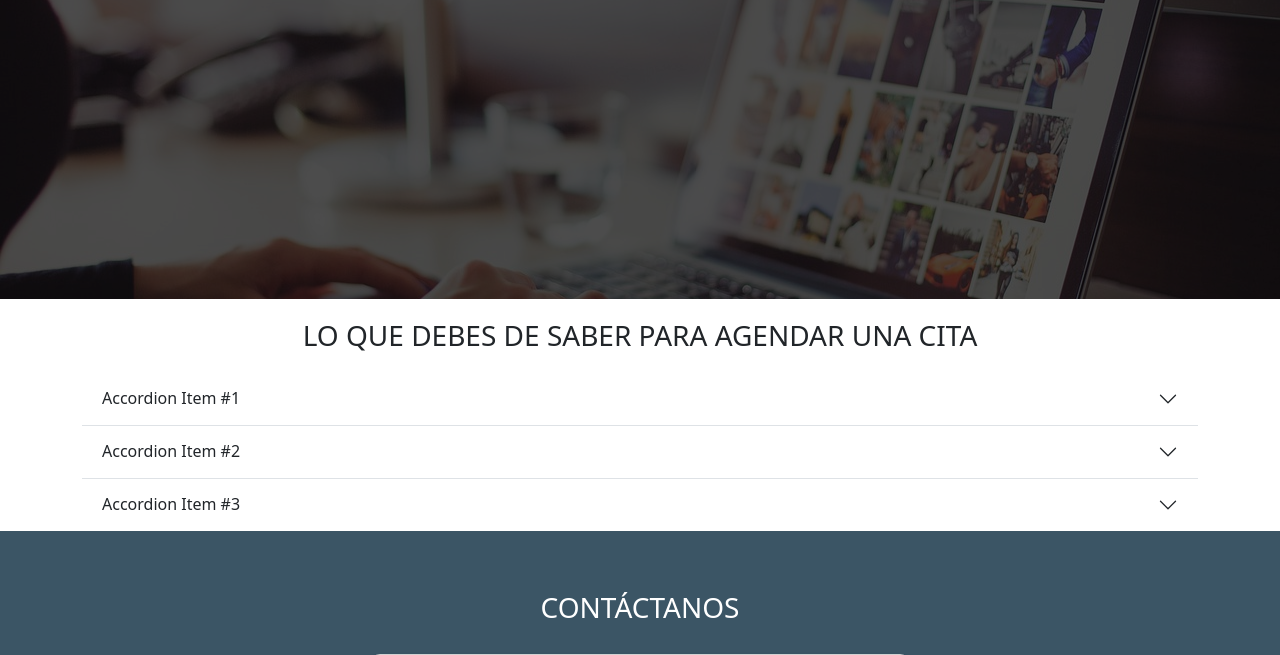
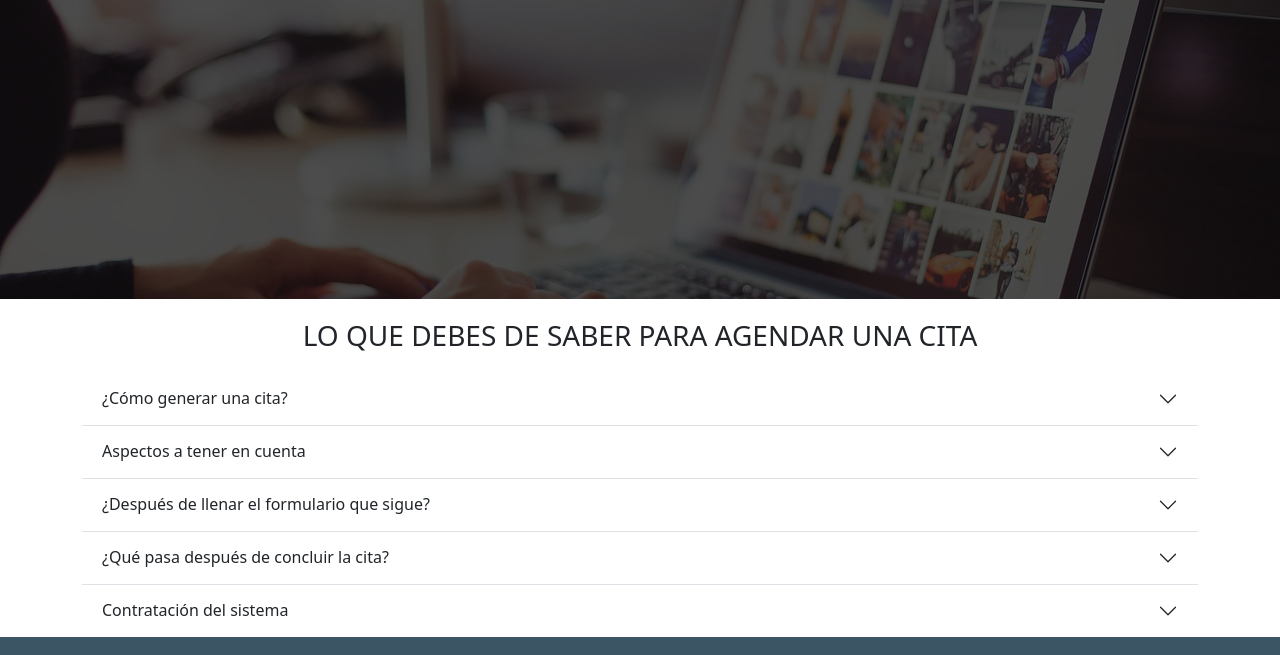
Before and after one commit to Ematsu175/omega_appweb, a PHP site: page /admin/index_usuario.php in a window 1280 px wide. Shown: the part 3051-3706 px from the top of the page. Run offline with PHP 8.4, Linux system fonts and the light colour scheme; some web fonts are replaced.

Commit message:
Preguntas index_usuario

```diff
--- a/admin/index_usuario.php
+++ b/admin/index_usuario.php
@@ -1,5 +1,5 @@
 <?php
-    session_start();
+    //session_start();
     require_once('views/header_user/header_user.php');
 ?>
 
@@ -20,14 +20,14 @@
                             <button class="accordion-button collapsed" type="button" data-bs-toggle="collapse"
                                 data-bs-target="#flush-collapseOne" aria-expanded="false"
                                 aria-controls="flush-collapseOne">
-                                Accordion Item #1
+                                ¿Cómo generar una cita?
                             </button>
                         </h2>
                         <div id="flush-collapseOne" class="accordion-collapse collapse"
                             data-bs-parent="#accordionFlushExample">
-                            <div class="accordion-body">Placeholder content for this accordion, which is intended to
-                                demonstrate the <code>.accordion-flush</code> class. This is the first item's accordion
-                                body.</div>
+                            <div class="accordion-body">Necesitas haber realizado un inicio de sesión y saber que tipo de sistema requiere tu empresa, teniendo eso en cuenta debes de irte a la
+                                parte superior derecha de la página al apartado CITA, después darle clic a NUEVO y generar
+                                registrar la cita.</div>
                         </div>
                     </div>
                     <div class="accordion-item">
@@ -35,14 +35,14 @@
                             <button class="accordion-button collapsed" type="button" data-bs-toggle="collapse"
                                 data-bs-target="#flush-collapseTwo" aria-expanded="false"
                                 aria-controls="flush-collapseTwo">
-                                Accordion Item #2
+                                Aspectos a tener en cuenta
                             </button>
                         </h2>
                         <div id="flush-collapseTwo" class="accordion-collapse collapse"
                             data-bs-parent="#accordionFlushExample">
-                            <div class="accordion-body">Placeholder content for this accordion, which is intended to
-                                demonstrate the <code>.accordion-flush</code> class. This is the second item's accordion
-                                body. Let's imagine this being filled with some actual content.</div>
+                            <div class="accordion-body">
+                                No se pueden realizar citas los días sábados y domingos además
+                                de que la cita no se puede generar el mismo día.</div>
                         </div>
                     </div>
                     <div class="accordion-item">
@@ -50,16 +50,47 @@
                             <button class="accordion-button collapsed" type="button" data-bs-toggle="collapse"
                                 data-bs-target="#flush-collapseThree" aria-expanded="false"
                                 aria-controls="flush-collapseThree">
-                                Accordion Item #3
+                                ¿Después de llenar el formulario que sigue?
                             </button>
                         </h2>
                         <div id="flush-collapseThree" class="accordion-collapse collapse"
                             data-bs-parent="#accordionFlushExample">
-                            <div class="accordion-body">Placeholder content for this accordion, which is intended to
-                                demonstrate the <code>.accordion-flush</code> class. This is the third item's accordion
-                                body. Nothing more exciting happening here in terms of content, but just filling up the
-                                space to make it look, at least at first glance, a bit more representative of how this
-                                would look in a real-world application.</div>
+                            <div class="accordion-body">
+                            Después de haber dado de alta la cita hay que tener en cuenta que el personal se encargará de revisarla y
+                            establecer contacto con usted para poder fijar un horario de atención.
+                            </div>
+                        </div>
+                    </div>
+                    <div class="accordion-item">
+                        <h2 class="accordion-header">
+                            <button class="accordion-button collapsed" type="button" data-bs-toggle="collapse"
+                                data-bs-target="#flush-collapseFour" aria-expanded="false"
+                                aria-controls="flush-collapseFour">
+                                ¿Qué pasa después de concluir la cita?
+                            </button>
+                        </h2>
+                        <div id="flush-collapseFour" class="accordion-collapse collapse"
+                            data-bs-parent="#accordionFlushExample">
+                            <div class="accordion-body">
+                            Durante la cita se hablará de lo que hace nuestro producto y su funcionamiento para eso en el apartado de DEMO se le liberara una
+                            versión de prueba y un manual de uso para que se familiarice con el sistema y ver si es de su agrado.
+                            </div>
+                        </div>
+                    </div>
+                    <div class="accordion-item">
+                        <h2 class="accordion-header">
+                            <button class="accordion-button collapsed" type="button" data-bs-toggle="collapse"
+                                data-bs-target="#flush-collapseFive" aria-expanded="false"
+                                aria-controls="flush-collapseFive">
+                                Contratación del sistema
+                            </button>
+                        </h2>
+                        <div id="flush-collapseFive" class="accordion-collapse collapse"
+                            data-bs-parent="#accordionFlushExample">
+                            <div class="accordion-body">
+                            Para poder contratar el sistema si es de agrado del usuario después de probar el demo lo que debe de hacer
+                            es ponerse en contacto con nuestro personal para poder llevar a cabo el acuerdo.
+                            </div>
                         </div>
                     </div>
                 </div>
@@ -116,6 +147,6 @@
 </section>
 
 <?php
-    print_r($_SESSION);
+    //print_r($_SESSION);
     require_once('views/footer.php');
 ?>
```
Also changed, not shown: index.html (+9 -24 lines).
